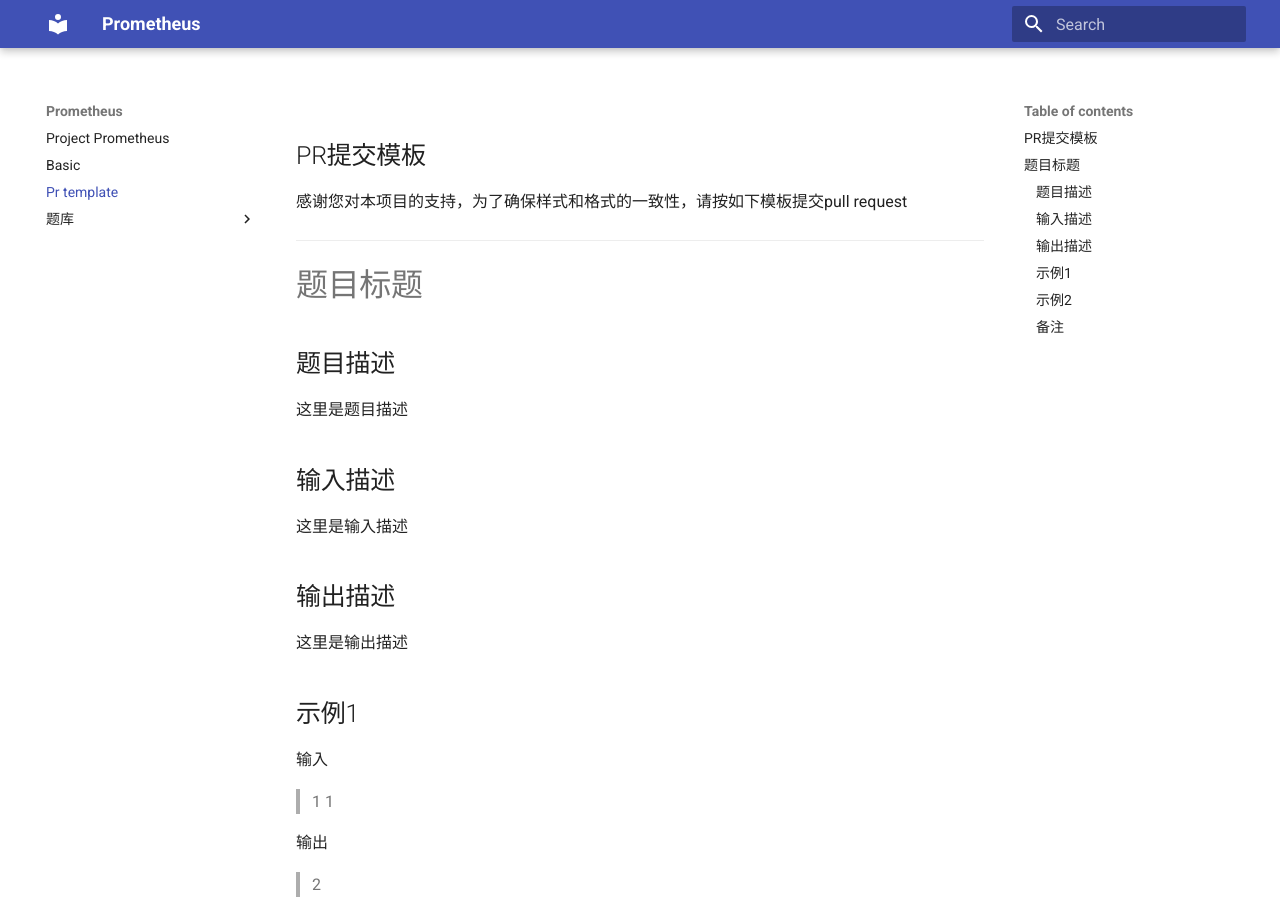
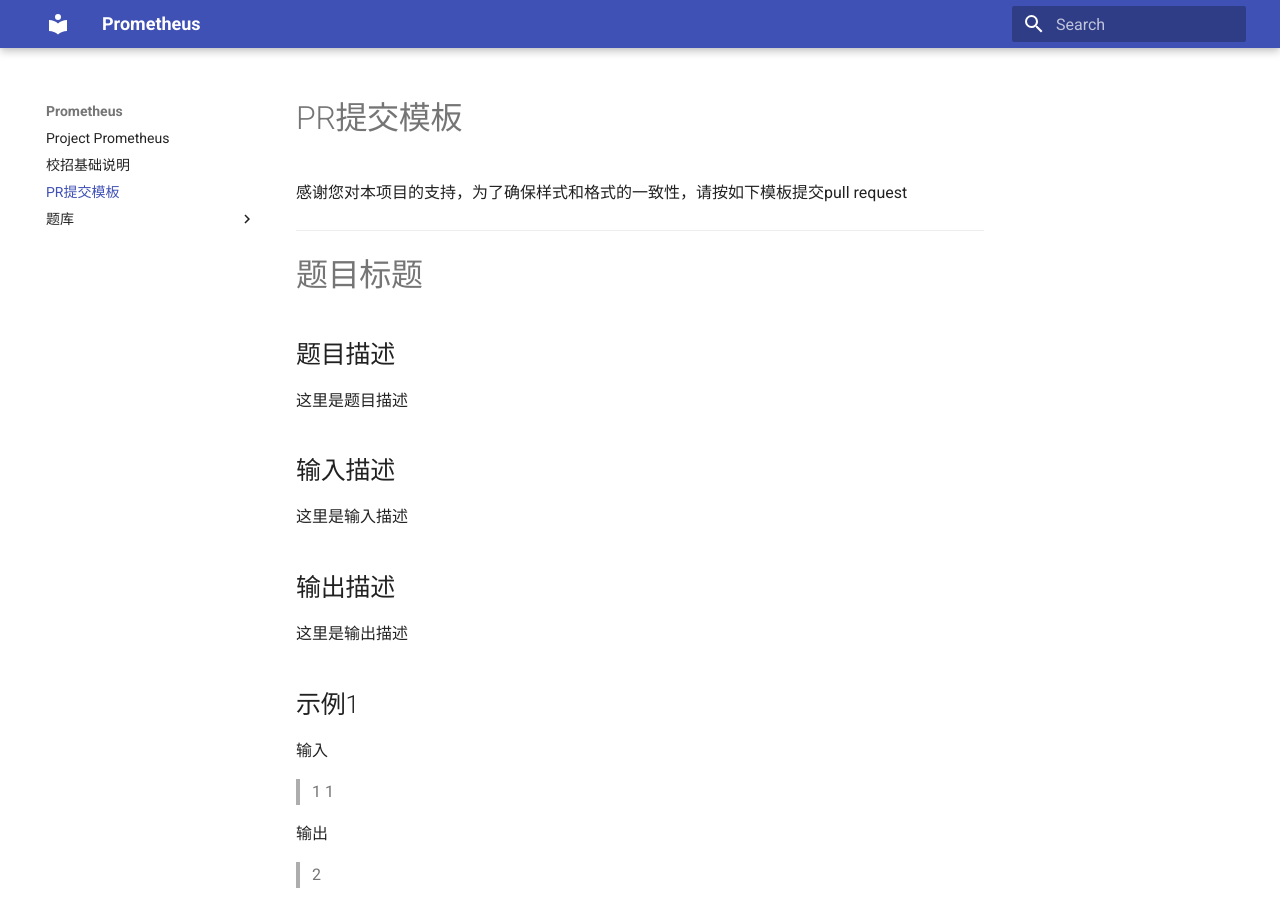
Before and after one commit to SUTFutureCoder/Prometheus, an MkDocs documentation site: the page built from docs/pr_template.md, in a window 1280 px wide and 900 px high. Built offline with MkDocs 1.6.1 and Material for MkDocs 9.7.7, drawn with Linux system fonts in a browser that asks for light colours.

Commit message:
fix template name bug

```diff
--- a/docs/pr_template.md
+++ b/docs/pr_template.md
@@ -1,4 +1,4 @@
-## PR提交模板
+# PR提交模板
 
 感谢您对本项目的支持，为了确保样式和格式的一致性，请按如下模板提交pull request
 
```
Also changed, not shown: docs/basic.md (+1 -1 lines).
